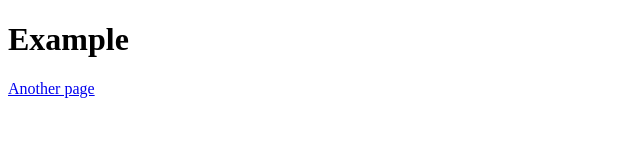
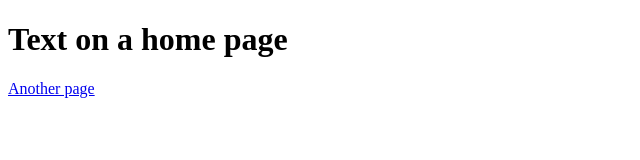
Before and after one commit to serhii-hladiholov/lab3, a plain HTML site: page index.html in a window 1280 px wide. Shown: the whole page, without its empty margins (0-640 px from the left). Drawn offline with Linux system fonts and the light colour scheme.

Commit message:
Update index.html

```diff
--- a/index.html
+++ b/index.html
@@ -2,10 +2,10 @@
 <html>
   <head>
     <link rel="stylesheet" href="style.css">
-    <title>Main page</title>
+    <title>Home</title>
   </head>
   <body>
-    <h1>Example</h1>
+    <h1>Text on a home page</h1>
     <a href="./about"<p>Another page</p></a>
   </body>
 </html>
```
